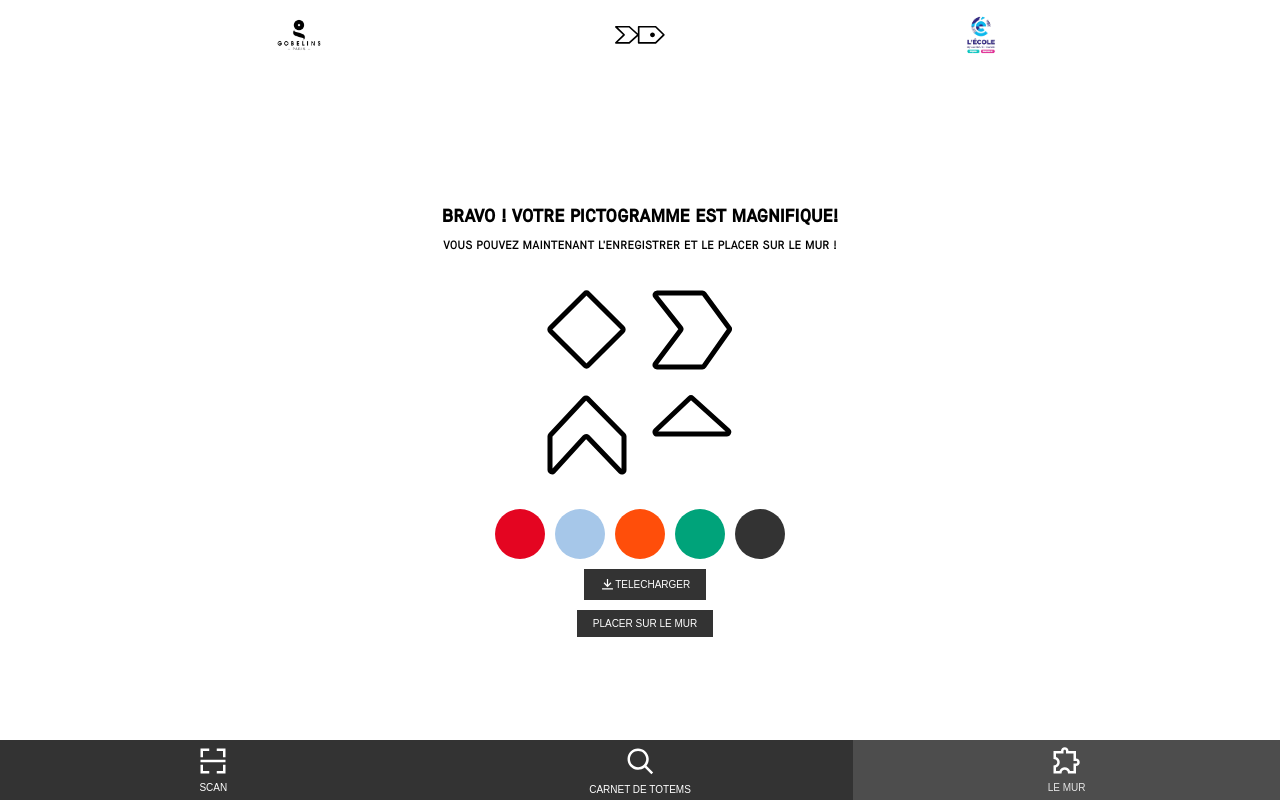
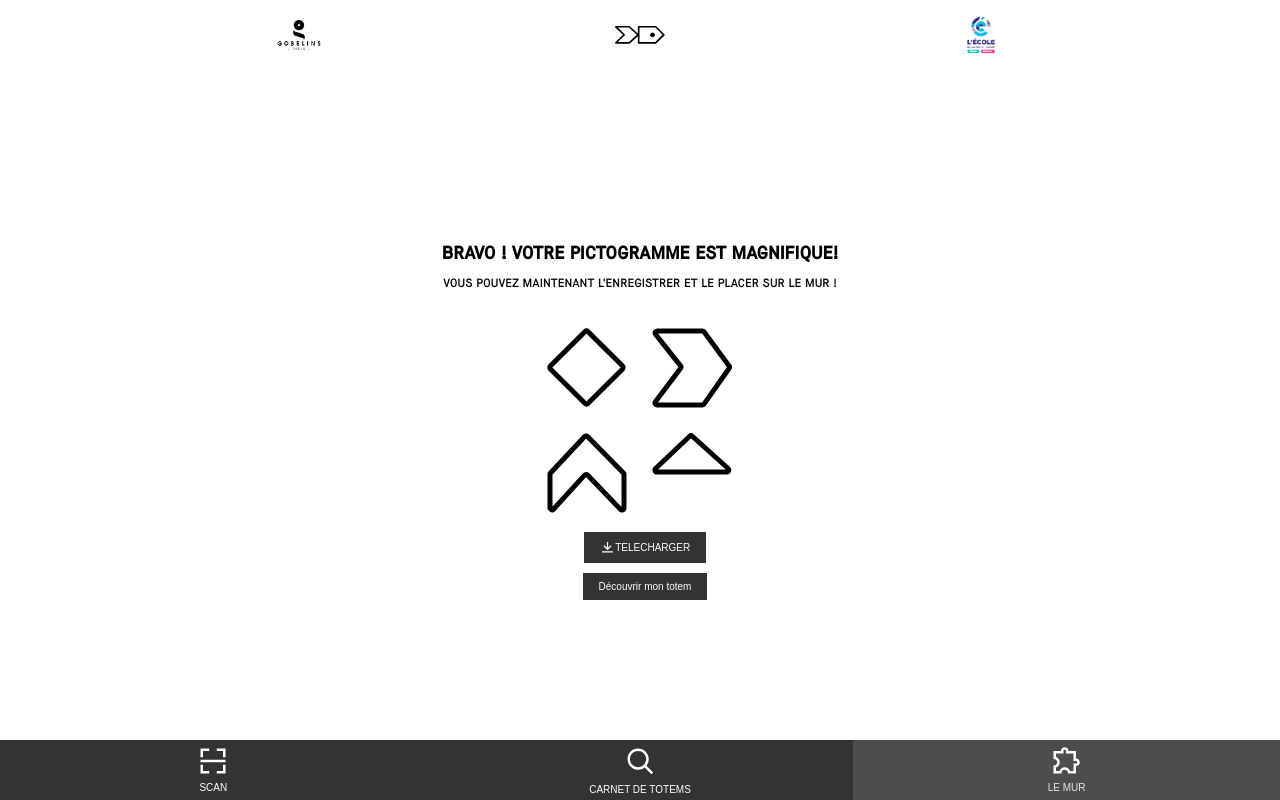
Before and after one commit to anaismoreaugeo/bonlieutreasurehunt, a Vue app in the folder front/: page /treasure-result in a window 1280 px wide. Both pictures are taken after a click on the button "VALIDER". Built offline with nearby package versions, Linux system fonts and the light colour scheme.

Commit message:
Updated totem creation system.

```diff
--- a/front/src/components/SliderSquare.vue
+++ b/front/src/components/SliderSquare.vue
@@ -93,7 +93,8 @@ export default {
     return {
       currentForm: this.$store.getters.getLogoStructure(this.id).form,
       currentColor: this.colorClass,
-      selectedSquare: false
+      selectedSquare: false,
+      isValidated: null
     };
   },
   created() {
@@ -107,6 +108,10 @@ export default {
   },
   methods: {
     selectSquare() {
+      if (this.isValidated) {
+        return
+      }
+
       this.selectedSquare = true
       this.$store.dispatch('updateSelectedSquare', { id: this.id });
     },
@@ -147,6 +152,15 @@ export default {
           this.$store.dispatch('updateSelectedColor', { color: logoStructure.color });
         }
       }
+    },
+    '$store.state.isValidated': {
+      handler() {
+        const isValidated = this.$store.getters.isValidated();
+
+        if (isValidated) {
+          this.isValidated = isValidated.isValidated
+        }
+      }
     }
   }
 };
--- a/front/src/components/TreasureResult.vue
+++ b/front/src/components/TreasureResult.vue
@@ -6,14 +6,14 @@
         <p>{{ instructionText2 }}</p>
     </div>
     <div class="content">
-      <div class="center-square" :class="{ 'no-border': validated }">
+      <div class="center-square">
         <SliderSquare class="inner-square top-left" :colorClass="colors[Category.Canard]" :id="Category.Canard"/>
         <SliderSquare class="inner-square top-right" :colorClass="colors[Category.Poisson]" :id="Category.Poisson" />
         <SliderSquare class="inner-square bottom-left" :colorClass="colors[Category.Poulpe]" :id="Category.Poulpe" />
         <SliderSquare class="inner-square bottom-right" :colorClass="colors[Category.Bateau]" :id="Category.Bateau" />
       </div>
     </div>
-    <div class="bottom-dots">
+    <div class="bottom-dots" v-if="!this.isValidated">
       <button class="dot red" v-bind:style="[this.selectedColor === Colors.Color1 ? {'border': '2px solid black'} : {}]" @click="changeColor(Colors.Color1)"></button>
       <button class="dot blue" v-bind:style="[this.selectedColor === Colors.Color2 ? {'border': '2px solid black'} : {}]" @click="changeColor(Colors.Color2)"></button>
       <button class="dot yellow" v-bind:style="[this.selectedColor === Colors.Color3 ? {'border': '2px solid black'} : {}]" @click="changeColor(Colors.Color3)"></button>
@@ -21,11 +21,11 @@
       <button class="dot black" v-bind:style="[this.selectedColor === Colors.Default ? {'border': '2px solid black'} : {}]" @click="changeColor(Colors.Default)"></button>
     </div>
     <div class="treasure-validation">
-      <button class="ui-btn-black" v-if="!validated" @click="validate">VALIDER</button>
-      <button class="ui-btn-black" v-if="validated" @click="downloadImage">
+      <button class="ui-btn-black" v-if="!this.isValidated" @click="validate">VALIDER</button>
+      <button class="ui-btn-black" v-if="this.isValidated" @click="downloadImage">
         <img src="@/assets/download.svg">TELECHARGER
       </button>
-      <button class="ui-btn-black" v-if="validated" @click="placeOnWall">PLACER SUR LE MUR</button>
+      <button class="ui-btn-black" v-if="this.isValidated" @click="placeOnWall">Découvrir mon totem</button>
     </div>
   </div>
 </template>
@@ -52,12 +52,23 @@ export default {
   data() {
     return {
       colors: ['cls-1', 'cls-1', 'cls-1', 'cls-1'],
-      validated: false,
+      isValidated: null,
       instructionTitle: "PERSONNALISEZ VOTRE PICTOGRAMME",
       instructionText1: "CLIQUEZ SUR UNE PARTIE POUR CHANGER LA FORME ET LA COULEUR",
       instructionText2: "AJOUTEZ VOTRE PIERRE A L'EDIFICE DU MUR DE BONLIEU",
       selectedColor: null
     };
+  },
+  async created() {
+    const isValidated = this.$store.getters.isValidated();
+
+    if (isValidated) {
+      this.isValidated = isValidated.isValidated
+    }
+
+    if (this.isValidated) {
+      await this.$router.push({name: 'WallResult'});
+    }
   },
   methods: {
     changeColor(colorClass) {
@@ -88,7 +99,9 @@ export default {
       }
     },
     validate() {
-      this.validated = true;
+      this.$store.dispatch('updateSelectedSquare', { id: null });
+      this.$store.dispatch('updateIsValidated', { isValidated: true });
+
       this.instructionTitle = "BRAVO ! VOTRE PICTOGRAMME EST MAGNIFIQUE!";
       this.instructionText1 = "VOUS POUVEZ MAINTENANT L'ENREGISTRER ET LE PLACER SUR LE MUR !";
       this.instructionText2 = "";
@@ -98,6 +111,7 @@ export default {
       const element = this.$el.querySelector('.center-square');
       const canvas = await html2canvas(element);
       const link = document.createElement('a');
+
       link.download = 'treasure-result.png';
       link.href = canvas.toDataURL('image/png');
       link.click();
@@ -127,6 +141,15 @@ export default {
           this.selectedColor = selectedColor.color
         }
       }
+    },
+    '$store.state.isValidated': {
+      handler() {
+        const isValidated = this.$store.getters.isValidated();
+
+        if (isValidated) {
+          this.isValidated = isValidated.isValidated
+        }
+      }
     }
   }
 };
--- a/front/src/store/index.js
+++ b/front/src/store/index.js
@@ -32,6 +32,7 @@ export default createStore({
     logoStructure: {},  // Stocker les objets contenant currentIndex et colorClass,
     selectedSquare: null,
     selectedColor: null,
+    isValidated: false,
   },
   mutations: {
     activateTotem(state, totem) {
@@ -48,6 +49,9 @@ export default createStore({
     },
     updateSelectedColor(state, color) {
       state.selectedColor = color
+    },
+    updateIsValidated(state, isValidated) {
+      state.isValidated = isValidated
     }
   },
   actions: {
@@ -62,6 +66,9 @@ export default createStore({
     },
     updateSelectedColor({ commit }, color) {
       commit('updateSelectedColor', color)
+    },
+    updateIsValidated({ commit }, isValidated) {
+      commit('updateIsValidated', isValidated)
     }
   },
   getters: {
@@ -69,6 +76,7 @@ export default createStore({
     getLogoStructure: (state) => (id) => state.logoStructure[id] || { form: Forms.Form1, color: Colors.Default },
     getFullLogo: (state) => () => state.logoStructure,
     getSelectedSquare: (state) => () => state.selectedSquare,
-    getSelectedColor: (state) => () => state.selectedColor
+    getSelectedColor: (state) => () => state.selectedColor,
+    isValidated: (state) => () => state.isValidated
   },
 });
```
